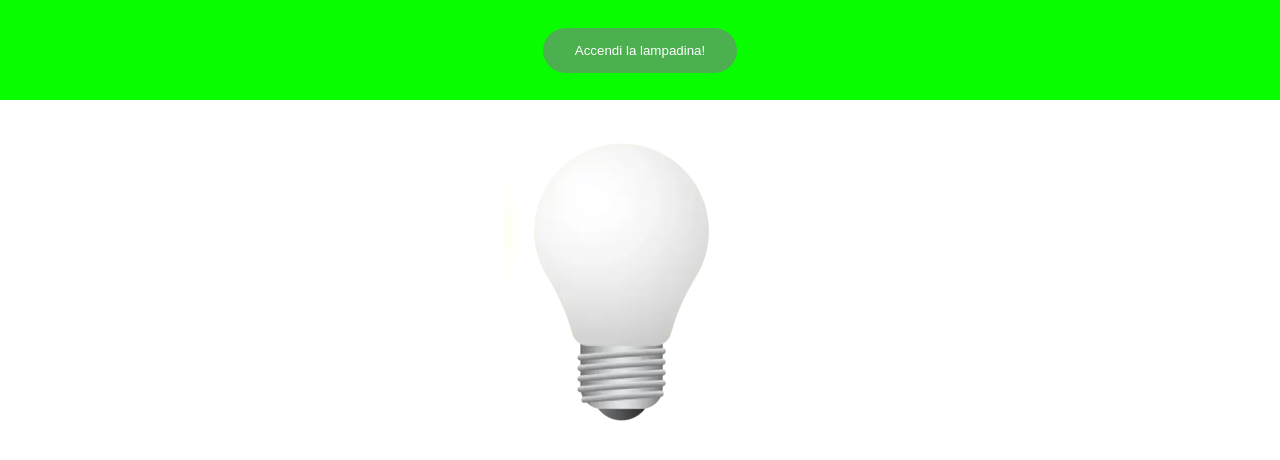
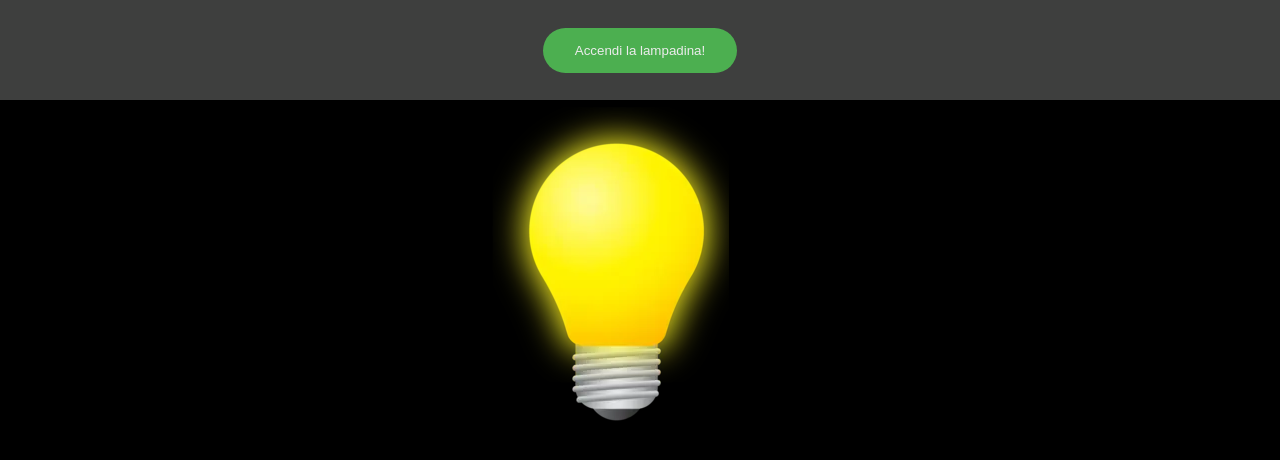
Before and after one commit to GiancarloRamondino/js-dom-1, a plain HTML site: page index.html in a window 1280 px wide. Both pictures are taken after a click on the button "Accendi la lampadina!". Drawn offline with Linux system fonts and the light colour scheme.

Commit message:
[DONE] the end

```diff
--- a/css/style.css
+++ b/css/style.css
@@ -4,14 +4,22 @@
     box-sizing: border-box;
 }
 header{
-    background-color: rgb(9, 255, 0);
+    background-color: rgb(62, 63, 62);
     height: 100px;
 }
 
+main{
+    background-color: black;
+    height: 80vh;
+}
+footer{
+    background-color: rgb(0, 0, 0);
+   height: 100px;
+}
 button{
     background-color: #4CAF50;
     Border: none;
-    color: white;
+    color: rgb(250, 1, 1);
     padding: 15px 32px;
     Text-align: center;
     border-radius: 25px;
@@ -21,12 +29,15 @@ button{
     display: flex;
     justify-content: center;
     align-items: center;
+
 }
 
 col{
     display: flex;
     justify-content: center;
     align-items: center;
+
+
 }
 
 #btn {
@@ -34,10 +45,10 @@ col{
 
 }
 
-/*#btn:hover{
-    background-color: rgb(60, 255, 0);
-    transition: 3s;
-}*/
+#btn:hover{
+    background-color: rgba(0, 132, 255, 0.486);
+    transition: 1s;
+}
 
 #target{
 
@@ -45,8 +56,13 @@ col{
 
 .regolazione{
     padding-right:140px;
+    margin-left: 47px;
 }
 
 .colore{
-    color: red;
+    color: rgb(236, 236, 236);
 }
+
+.colore-white{
+    color: rgb(250, 250, 250);
+}
--- a/script.js
+++ b/script.js
@@ -12,8 +12,14 @@ function cambiaImmagine() {
 }
 bottone.addEventListener('click', cambiaImmagine);
 
-onclick = bottone.click('color')
- function cambiaColore() {
+function cambiaColore() {
     console.log('cambia colore');
-    immagine.classList.add('colore');
- }
+    bottone.classList.add('colore');
+}
+function cambiaColore1() {
+    bottone.classList.remove('colore');
+
+}
+
+bottone.addEventListener('mouseup', cambiaColore);
+bottone.addEventListener('mousedown', cambiaColore1);
```
